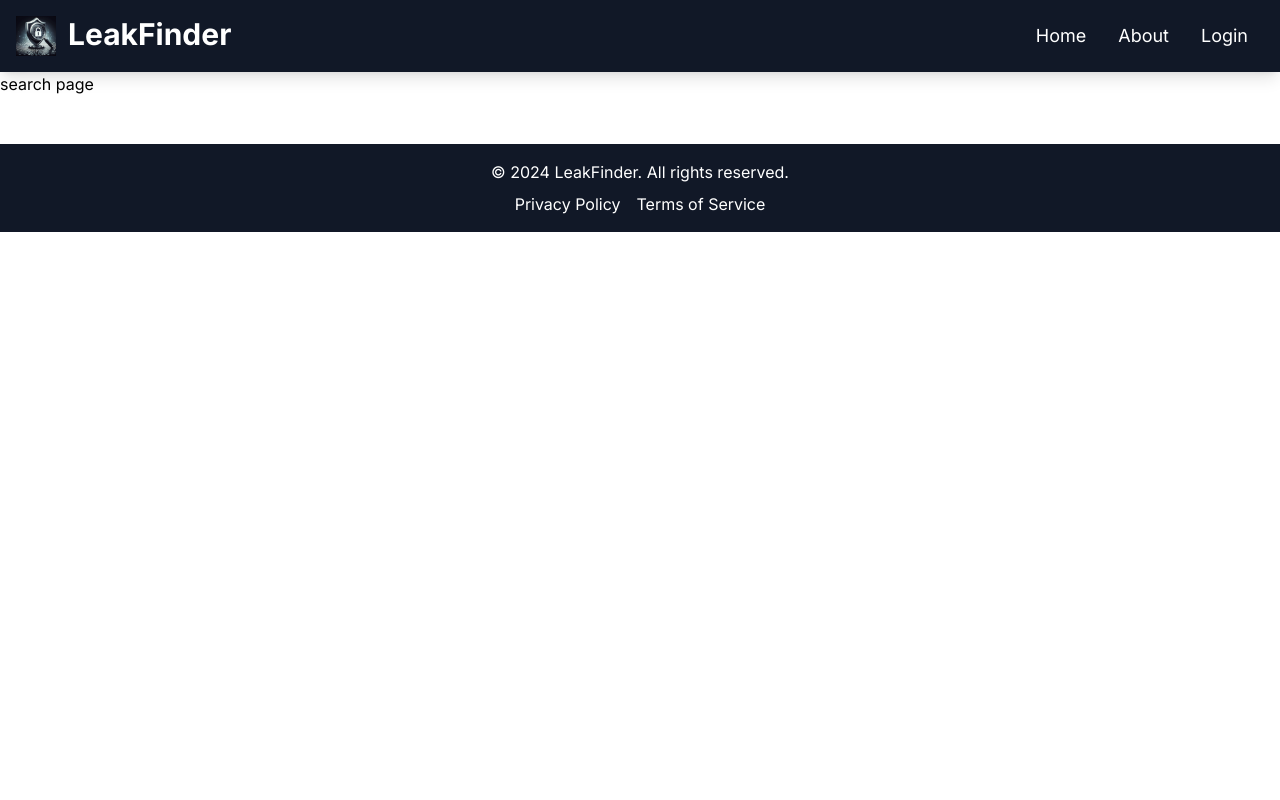
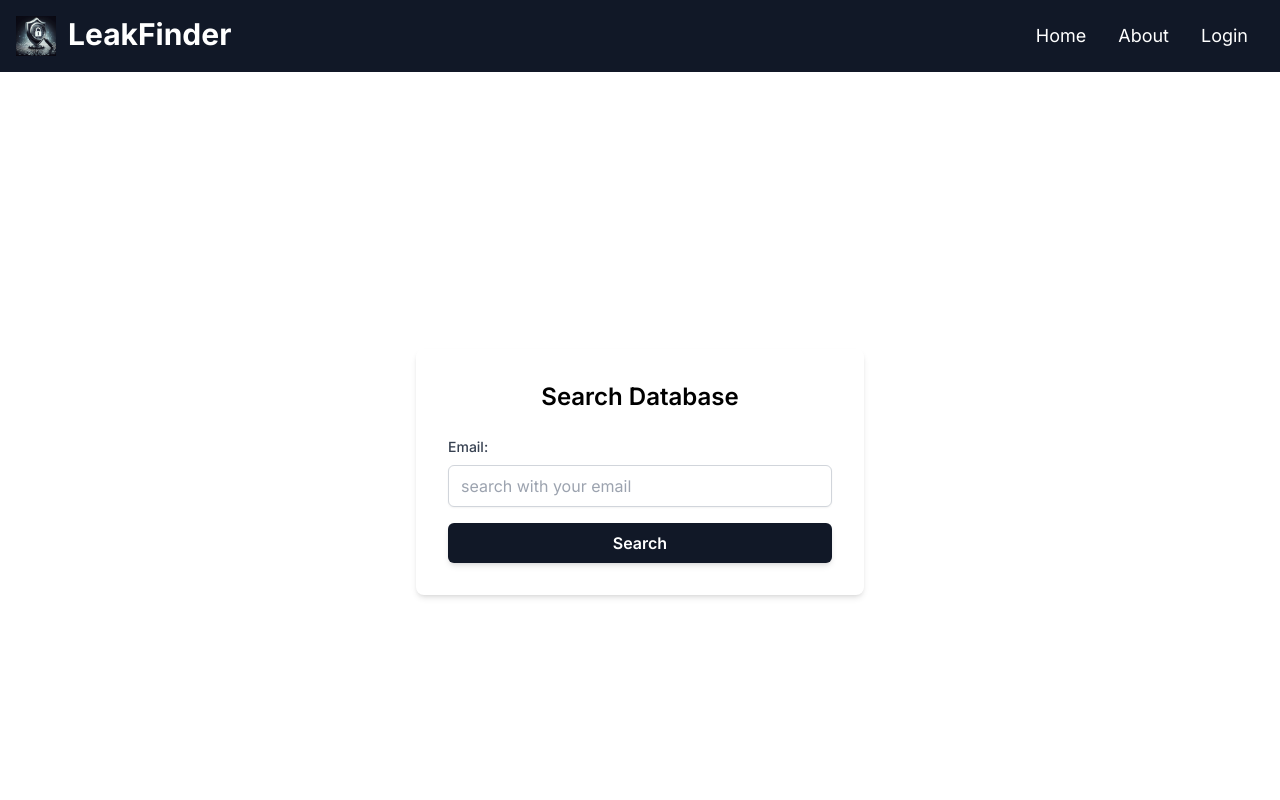
Before and after one commit to haraphat01/leakfinder, a Next.js app: page /search in a window 1280 px wide. Shown: the top 800 px of the page. Built offline with nearby package versions, Linux system fonts and the light colour scheme.

Commit message:
updated the home and the login page

```diff
--- /dev/null
+++ b/src/app/auth/confirm/route.ts
@@ -0,0 +1,33 @@
+import { type EmailOtpType } from '@supabase/supabase-js'
+import { type NextRequest, NextResponse } from 'next/server'
+
+import { createClient } from '../../../../utils/supabase/server'
+
+export async function GET(request: NextRequest) {
+  const { searchParams } = new URL(request.url)
+  const token_hash = searchParams.get('token_hash')
+  const type = searchParams.get('type') as EmailOtpType | null
+  const next = searchParams.get('next') ?? '/'
+
+  const redirectTo = request.nextUrl.clone()
+  redirectTo.pathname = next
+  redirectTo.searchParams.delete('token_hash')
+  redirectTo.searchParams.delete('type')
+
+  if (token_hash && type) {
+    const supabase = createClient()
+
+    const { error } = await supabase.auth.verifyOtp({
+      type,
+      token_hash,
+    })
+    if (!error) {
+      redirectTo.searchParams.delete('next')
+      return NextResponse.redirect(redirectTo)
+    }
+  }
+
+  // return the user to an error page with some instructions
+  redirectTo.pathname = '/error'
+  return NextResponse.redirect(redirectTo)
+}
--- a/src/app/components/navigation.js
+++ b/src/app/components/navigation.js
@@ -17,7 +17,7 @@ export default function Navbar() {
             <Link href="/about" className="text-lg px-4 hover:underline">
               About
             </Link>
-            <Link href="/contact" className="text-lg px-4 hover:underline">
+            <Link href="/login" className="text-lg px-4 hover:underline">
               Login
             </Link>
           </nav>
--- /dev/null
+++ b/src/app/error/page.tsx
@@ -0,0 +1,3 @@
+export default function ErrorPage() {
+    return <p>Sorry, something went wrong</p>
+  }
--- /dev/null
+++ b/src/app/login/actions.tsx
@@ -0,0 +1,46 @@
+'use server'
+
+import { revalidatePath } from 'next/cache'
+import { redirect } from 'next/navigation'
+
+import { createClient } from '../../../utils/supabase/server'
+
+export async function login(formData: FormData) {
+  const supabase = createClient()
+
+  // type-casting here for convenience
+  // in practice, you should validate your inputs
+  const data = {
+    email: formData.get('email') as string,
+    password: formData.get('password') as string,
+  }
+
+  const { error } = await supabase.auth.signInWithPassword(data)
+
+  if (error) {
+    redirect('/error')
+  }
+
+  revalidatePath('/', 'layout')
+  redirect('/')
+}
+
+export async function signup(formData: FormData) {
+  const supabase = createClient()
+
+  // type-casting here for convenience
+  // in practice, you should validate your inputs
+  const data = {
+    email: formData.get('email') as string,
+    password: formData.get('password') as string,
+  }
+
+  const { error } = await supabase.auth.signUp(data)
+
+  if (error) {
+    redirect('/error')
+  }
+
+  revalidatePath('/', 'layout')
+  redirect('/')
+}
--- /dev/null
+++ b/src/app/login/page.tsx
@@ -0,0 +1,47 @@
+import { login, signup } from './actions';
+
+export default function LoginPage() {
+  return (
+    <div className="flex justify-center items-center min-h-screen bg-white">
+      <form className="bg-black-100 p-8 rounded-lg shadow-md w-full max-w-md">
+        <h2 className="text-2xl font-semibold mb-6 text-center">LoginSign up</h2>
+        <div className="mb-4">
+          <label htmlFor="email" className="block text-sm font-medium text-gray-700 mb-2">Email:</label>
+          <input
+            id="email"
+            name="email"
+            type="email"
+            required
+            className="w-full px-3 py-2 border border-gray-300 rounded-md shadow-sm focus:outline-none focus:ring-2 focus:ring-gray-900"
+          />
+        </div>
+        <div className="mb-6">
+          <label htmlFor="password" className="block text-sm font-medium text-gray-700 mb-2">Password:</label>
+          <input
+            id="password"
+            name="password"
+            type="password"
+            required
+            className="w-full px-3 py-2 border border-gray-300 rounded-md shadow-sm focus:outline-none focus:ring-2 focus:ring-gray-900"
+          />
+        </div>
+        <div className="flex justify-between">
+          <button
+            type="submit"
+            formAction={login}
+            className="w-full mr-2 py-2 px-4 bg-gray-900 hover:bg-blue-600 text-white font-semibold rounded-md shadow-md focus:outline-none focus:ring-2 focus:ring-blue-500"
+          >
+            Log in
+          </button>
+          <button
+            type="button"
+            formAction={signup}
+            className="w-full ml-2 py-2 px-4 bg-white hover:bg-green-600 text-black font-semibold rounded-md shadow-md focus:outline-none focus:ring-2 focus:ring-green-500"
+          >
+            Sign up
+          </button>
+        </div>
+      </form>
+    </div>
+  );
+}
--- /dev/null
+++ b/src/app/private/page.tsx
@@ -0,0 +1,14 @@
+import { redirect } from 'next/navigation'
+
+import { createClient } from '@/utils/supabase/server'
+
+export default async function PrivatePage() {
+  const supabase = createClient()
+
+  const { data, error } = await supabase.auth.getUser()
+  if (error || !data?.user) {
+    redirect('/login')
+  }
+
+  return <p>Hello {data.user.email}</p>
+}
--- a/src/app/search/page.js
+++ b/src/app/search/page.js
@@ -1,7 +1,64 @@
+"use client"
+import { useState } from 'react';
+
 export default function Search() {
-return (
-    <div>
-        search page
-    </div>
-)
+    const [email, setEmail] = useState('');
+    const [message, setMessage] = useState('');
+
+    const handleSearch = async (event) => {
+        event.preventDefault();
+
+        const response = await fetch('/api/search', {
+            method: 'POST',
+            headers: {
+                'Content-Type': 'application/json',
+            },
+            body: JSON.stringify({ email }),
+        });
+
+        const data = await response.json();
+        setMessage(data.message);
+    };
+
+    return (
+        <div className="flex justify-center items-center min-h-screen bg-white">
+            <form
+                onSubmit={handleSearch}
+                className=" p-8 rounded-lg shadow-md w-full max-w-md"
+            >
+                <h2 className="text-2xl font-semibold mb-6 text-center">
+                    Search Database
+                </h2>
+                <div className="mb-4">
+                    <label
+                        htmlFor="email"
+                        className="block text-sm font-medium text-gray-700 mb-2"
+                    >
+                        Email:
+                    </label>
+                    <input
+                        id="email"
+                        name="email"
+                        type="email"
+                        value={email}
+                        placeholder='search with your email'
+                        onChange={(e) => setEmail(e.target.value)}
+                        required
+                        className="w-full px-3 py-2 border border-gray-300 rounded-md shadow-sm focus:outline-none focus:ring-2 focus:ring-gray-900"
+                    />
+                </div>
+                <button
+                    type="submit"
+                    className="w-full py-2 px-4 bg-gray-900 hover:bg-blue-600 text-white font-semibold rounded-md shadow-md focus:outline-none focus:ring-2 focus:ring-blue-500"
+                >
+                    Search
+                </button>
+                {message && (
+                    <div className="mt-4 text-center text-green-500">
+                        {message}
+                    </div>
+                )}
+            </form>
+        </div>
+    );
 }
```
